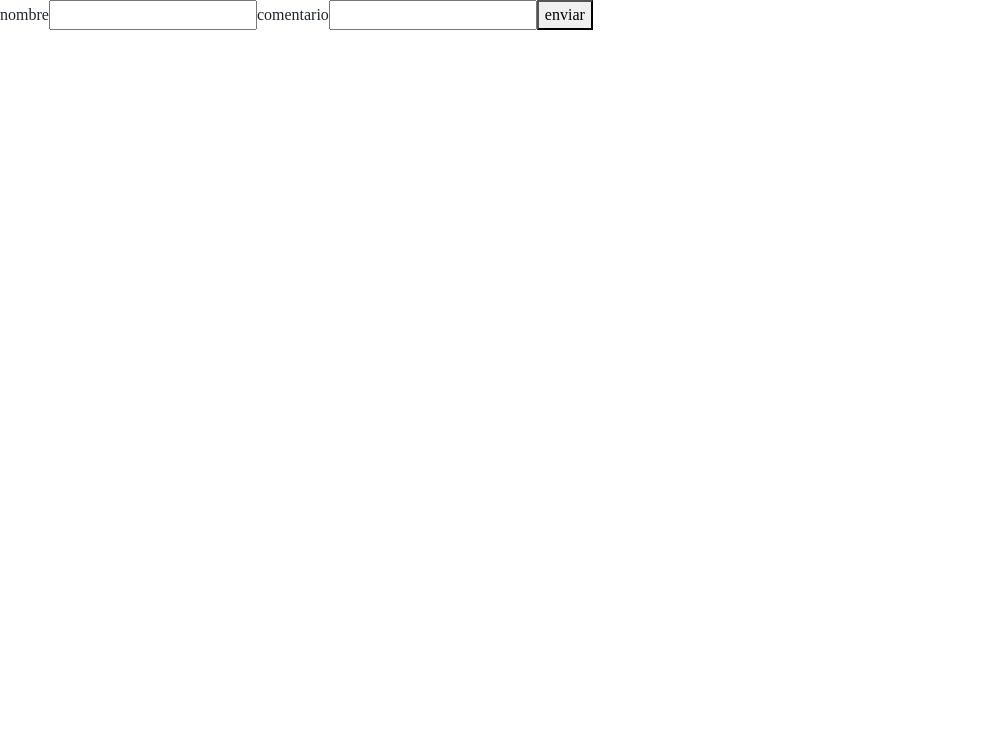
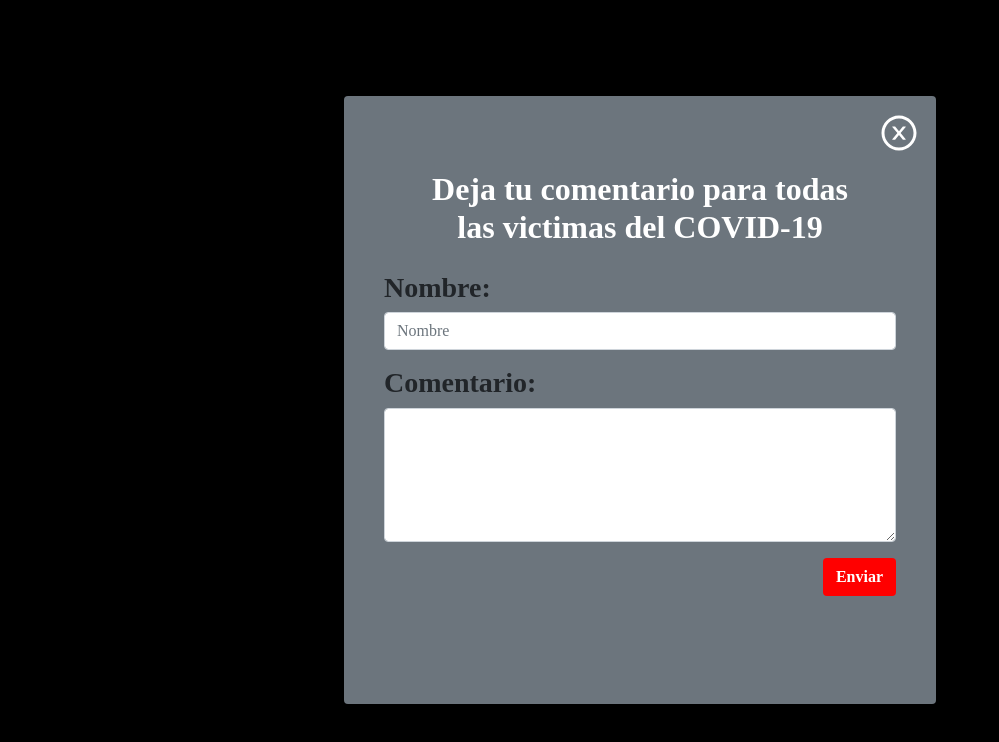
Before and after one commit to Hachiman999/tv_proyecto_videoInteractivo, a React (Create React App) app in the folder tvfrontv2/: page /cu in a window 1280 px wide. Shown: the top 742 px of the page, without its empty margins (0-999 px from the left). Built offline with nearby package versions, Linux system fonts and the light colour scheme; a web font is replaced by a local one.

Commit message:
Página de comentarios con estilos añadidos

```diff
--- a/tvfrontv2/src/components/cus.js
+++ b/tvfrontv2/src/components/cus.js
@@ -1,20 +1,22 @@
-import React, {Component} from 'react'
+import React, { Component } from 'react'
 import axios from 'axios';
-class App extends Component{
-constructor(){
+import "./styles.css";
+import { AiOutlineCloseCircle } from "react-icons/ai";
+class App extends Component {
+    constructor() {
         super()
-    this.state={nombre:"", comentario:""};
+        this.state = { nombre: "", comentario: "" };
         this.enviarinfo = this.enviarinfo.bind(this);
     }
     update = (name, e) => {
         this.setState({ [name]: e.target.value });
     };
-enviarinfo(){
+    enviarinfo() {
 
-     const httpInstance = axios.create( {
-       baseURL:"http://localhost:8080/",
+        const httpInstance = axios.create({
+            baseURL: "http://localhost:8080/",
             timeout: 1000,
-       headers: {'Content-Type': 'application/json'}
+            headers: { 'Content-Type': 'application/json' }
         });//
         httpInstance.interceptors.response.use(null, error => {
             const expectedError = error.response && error.response.status >= 400 && error.response.status < 500;
@@ -26,8 +28,8 @@ enviarinfo(){
         }
         );
         //------
-   const {nombre, comentario} = this.state;
-   httpInstance.post('cu',{
+        const { nombre, comentario } = this.state;
+        httpInstance.post('cu', {
             nombre, comentario
         }).then(usuarios => {
             console.log(usuarios.data)
@@ -37,9 +39,39 @@ enviarinfo(){
 
     }
 
-    render(){
-        return(
-            <div>
+    render() {
+        return (
+            <div className="container-fluid p-5 d-flex justify-content-center o-form-container">
+                <div className="m-5 rounded p-3 bg-secondary w-50 ">
+                    <div className="d-flex justify-content-end">
+                        <span onClick={() => { this.props.history.push("/prueba"); }} className="btn btn-lg  btn-link p-0"><AiOutlineCloseCircle className=" h1 o-btn-close m-0"/></span>
+                    </div>
+                    <div className="d-flex justify-content-center p-3">
+                        <p className="h2 text-white text-center mr-5 ml-5 font-weight-bold">Deja tu comentario para todas las victimas del COVID-19</p>
+                    </div>
+                    <form className="mr-4 ml-4 mb-0 ">
+                        <div className="form-group ">
+                            <label htmlFor="NameInput" className="h3 font-weight-bold">Nombre:</label>
+                            <input type="text" value={this.state.nombre} onChange={(e) => this.update("nombre", e)} id="NameInput"  className="form-control" placeholder="Nombre" />
+                        </div>
+                        <div className="form-group">
+                            <label htmlFor="commenttArea" className="h3 font-weight-bold">Comentario:</label>
+                            <textarea value={this.state.comentario} onChange={(e) => this.update("comentario", e)} className="form-control" id="commenttArea" rows="5"></textarea>
+                        </div>
+                        <div className="d-flex justify-content-end">
+                            <button type="button" className="btn o-btn-send font-weight-bold text-white" onClick={this.enviarinfo}>Enviar</button>
+                        </div>
+                    </form>
+                </div>
+            </div>
+        )
+    }
+}
+
+export default App;
+
+/*
+
                     <form>
                         nombre
                     <input
@@ -63,9 +95,4 @@ enviarinfo(){
                             enviar
                     </button>
                     </form>
-            </div>
-        )
-    }
-}
-
-export default App;
+*/
--- a/tvfrontv2/src/components/styles.css
+++ b/tvfrontv2/src/components/styles.css
@@ -46,6 +46,23 @@
 	padding: 0;
 	position: fixed;
 }
+
+.o-form-container {
+	background-color: black;
+	height: 100vh;
+}
+.o-btn-close {
+	background: none;
+	border: 0;
+	padding: 0;
+	color: white;
+}
+.o-btn-close:hover {
+	color: #292b2c;
+}
+.o-btn-send {
+	background-color: red;
+}
 @media only screen and (max-width: 1000px) {
 	.titulo {
 		font-family: "Orbitron", sans-serif;
```
Lines whose indentation alone changed are shown as unchanged.
